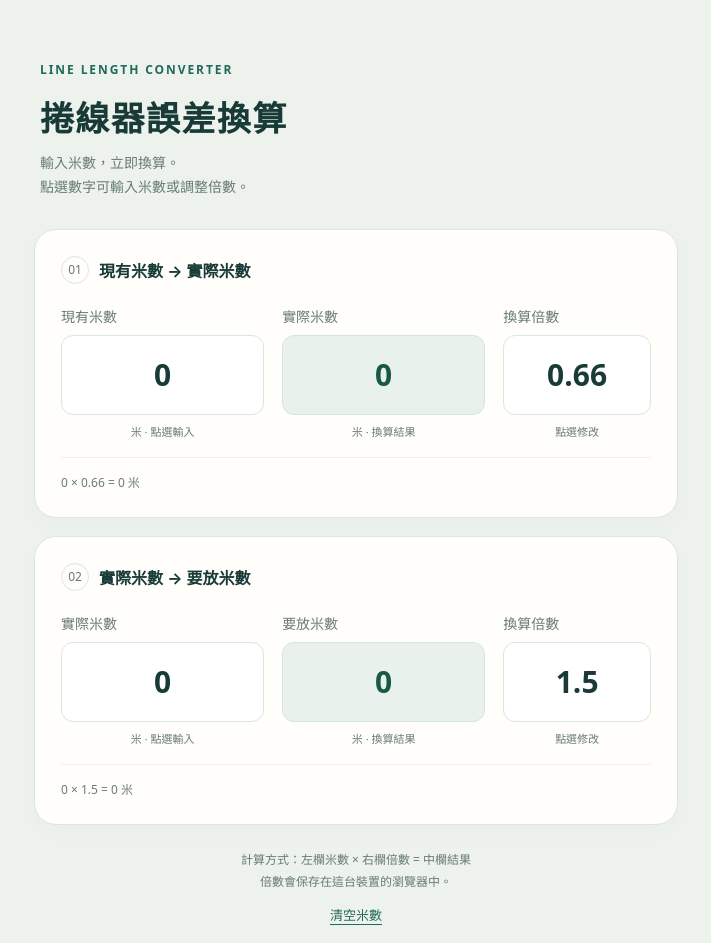
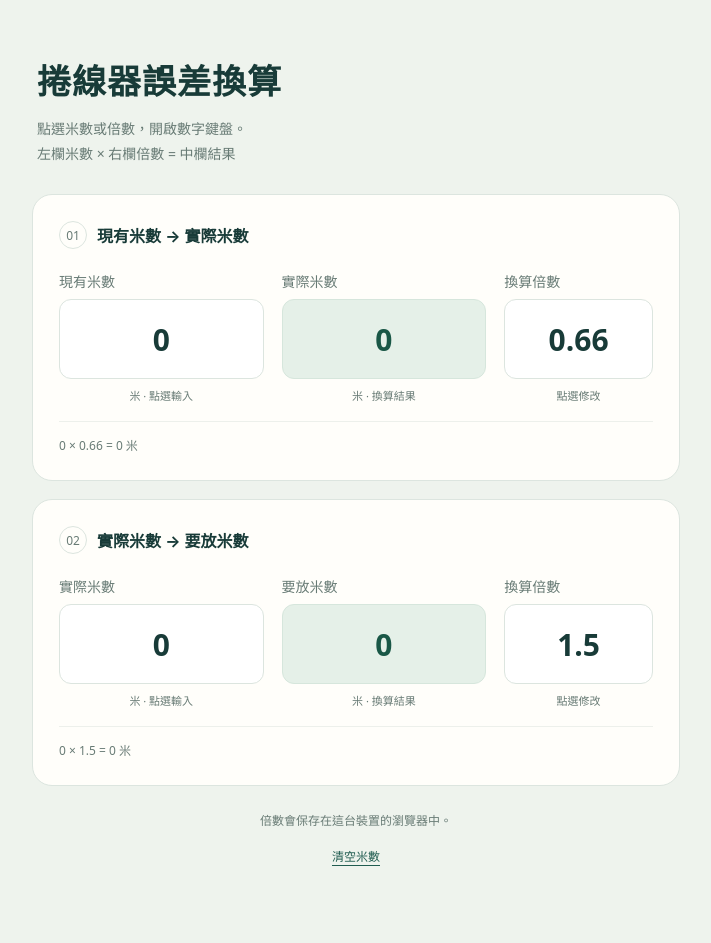
Before and after one commit to diggo92002/ReelCalibrate, a plain HTML site: page index.html in a window 1280 px wide. Shown: the whole page, without its empty margins (284-995 px from the left). After the commit the page ends 906 px from the top, so only its background shows below. Drawn offline with Linux system fonts and the light colour scheme.

Commit message:
Add files via upload

```diff
--- a/index.html
+++ b/index.html
@@ -3,43 +3,43 @@
 <head>
   <meta charset="utf-8">
   <meta name="viewport" content="width=device-width, initial-scale=1, viewport-fit=cover">
-  <meta name="theme-color" content="#183b38">
-  <meta name="description" content="捲線器米數誤差換算，輸入米數與倍數即可換算。">
+  <meta name="theme-color" content="#205c50">
+  <meta name="description" content="捲線器米數誤差換算工具，支援手機數字鍵盤與自訂倍數。">
+  <meta name="apple-mobile-web-app-capable" content="yes">
+  <meta name="apple-mobile-web-app-title" content="米數換算">
+  <link rel="manifest" href="./manifest.webmanifest">
+  <link rel="icon" type="image/png" sizes="192x192" href="./icon-192.png">
+  <link rel="apple-touch-icon" href="./icon-192.png">
   <title>捲線器誤差換算</title>
   <style>
-    :root{color-scheme:light;--ink:#183b38;--muted:#697b77;--line:#dce5df;--accent:#23695b;--paper:#fffefa}
-    *{box-sizing:border-box}body{margin:0;background:#edf2ed;color:var(--ink);font-family:system-ui,-apple-system,"Microsoft JhengHei",sans-serif;min-height:100dvh}
-    button,input{font:inherit}button{cursor:pointer;touch-action:manipulation;-webkit-tap-highlight-color:transparent}button:focus-visible{outline:3px solid #d3a33a;outline-offset:3px}
-    main{max-width:680px;margin:auto;padding:calc(34px + env(safe-area-inset-top)) 18px calc(28px + env(safe-area-inset-bottom))}
-    header{margin:0 6px 30px}.eyebrow{font-size:12px;font-weight:700;letter-spacing:.16em;color:var(--accent);margin:0 0 12px}h1{font-size:clamp(25px,6vw,34px);letter-spacing:.04em;margin:0 0 10px}header p{font-size:14px;margin:0;color:var(--muted);line-height:1.7}
-    .card{background:var(--paper);border:1px solid var(--line);border-radius:22px;padding:22px 16px;margin:0 0 18px;box-shadow:0 8px 24px #183b3805}.card-head{display:flex;align-items:center;gap:10px;margin-bottom:22px}.step{border:1px solid var(--line);border-radius:50%;width:28px;height:28px;display:grid;place-items:center;font-size:12px;color:var(--muted)}h2{font-size:16px;margin:0;font-weight:650}
-    .fields{display:grid;grid-template-columns:minmax(0,1.1fr) minmax(0,1.1fr) minmax(0,.8fr);gap:9px}.field{min-width:0}.label{display:block;font-size:12px;color:var(--muted);margin-bottom:9px;white-space:nowrap}.number{display:flex;align-items:center;justify-content:center;min-height:66px;width:100%;padding:9px 5px;border:1px solid var(--line);border-radius:12px;background:white;color:var(--ink);font-size:clamp(19px,5vw,27px);font-weight:650;overflow-wrap:anywhere;font-variant-numeric:tabular-nums}.editable:active{background:#edf2ed}.result{background:#e8f1eb;border-color:#d6e6dc;color:#195746}.unit{display:block;text-align:center;font-size:11px;color:var(--muted);margin-top:8px}.formula{font-size:12px;color:var(--muted);margin:18px 0 0;padding-top:15px;border-top:1px solid #edf0eb}
-    footer{font-size:12px;line-height:1.8;color:var(--muted);text-align:center;margin-top:24px}#storage-note{color:#925c22}.reset{border:0;background:transparent;color:var(--accent);padding:12px;font-size:13px;text-decoration:underline;text-underline-offset:4px}
-    dialog{width:min(360px,calc(100% - 28px));border:0;border-radius:24px;padding:22px;background:var(--paper);color:var(--ink);box-shadow:0 25px 80px #0003;max-height:calc(100dvh - 24px);overflow:auto}dialog::backdrop{background:#102d2866;backdrop-filter:blur(3px)}.dialog-head{display:flex;justify-content:space-between;align-items:center;margin-bottom:18px}.dialog-head h2{font-size:19px}.close{width:42px;height:42px;border:0;border-radius:50%;background:#eef2ec;font-size:24px;color:var(--ink)}#entry{width:100%;height:64px;border:1px solid var(--line);border-radius:12px;background:white;color:var(--ink);text-align:right;padding:12px;font-size:30px;font-variant-numeric:tabular-nums;outline:0}#entry:focus{border-color:var(--accent)}.error{color:#ac382d;font-size:12px;min-height:20px;margin:8px 0}.keypad{display:grid;grid-template-columns:repeat(3,1fr);gap:9px}.keypad button{min-height:52px;border:1px solid var(--line);border-radius:12px;background:#fff;font-size:22px;color:var(--ink)}.keypad button:active{background:#dfeae2}.keypad .utility{font-size:14px;background:#eef2ec}.keypad .confirm{grid-column:2 / 4;background:var(--accent);color:white;border-color:var(--accent);font-size:16px;font-weight:700}
-    @media(min-width:600px){main{padding-top:60px}.card{padding:26px}.fields{gap:18px}.label{font-size:14px}.number{min-height:80px;font-size:30px}}
-    @media(max-height:650px){dialog{padding:16px}.dialog-head{margin-bottom:8px}.keypad{gap:6px}.keypad button{min-height:43px}#entry{height:52px}}
+    :root{color-scheme:light;--ink:#183b38;--muted:#687b75;--line:#dce5df;--accent:#205c50}
+    *{box-sizing:border-box}body{margin:0;background:#eef3ed;color:var(--ink);font-family:system-ui,-apple-system,"Microsoft JhengHei",sans-serif;min-height:100dvh}button,input{font:inherit}button{cursor:pointer;touch-action:manipulation;-webkit-tap-highlight-color:transparent}button:focus-visible{outline:3px solid #d4a443;outline-offset:3px}
+    main{max-width:680px;margin:auto;padding:calc(32px + env(safe-area-inset-top)) 16px calc(24px + env(safe-area-inset-bottom))}header{padding:0 5px;margin-bottom:28px}h1{font-size:clamp(25px,6vw,34px);margin:0 0 12px;letter-spacing:.03em}header p{margin:0;color:var(--muted);font-size:14px;line-height:1.8}
+    .card{background:#fffefa;border:1px solid var(--line);border-radius:20px;padding:22px 14px;margin-bottom:18px}.heading{display:flex;align-items:center;gap:10px;margin-bottom:22px}.step{width:28px;height:28px;display:grid;place-items:center;border:1px solid var(--line);border-radius:50%;font-size:12px;color:var(--muted)}h2{font-size:16px;margin:0}.fields{display:grid;grid-template-columns:minmax(0,1.1fr) minmax(0,1.1fr) minmax(0,.8fr);gap:8px}.field{min-width:0}.label{display:block;font-size:12px;color:var(--muted);margin-bottom:8px}.number{display:flex;align-items:center;justify-content:center;min-height:68px;width:100%;padding:8px 4px;border:1px solid var(--line);border-radius:12px;background:white;color:var(--ink);font-size:clamp(18px,5vw,27px);font-weight:650;overflow-wrap:anywhere;font-variant-numeric:tabular-nums}.number:active{background:#eff5ef}.result{background:#e5f0e8;color:#195746;border-color:#d6e6dc}.unit{display:block;text-align:center;font-size:11px;color:var(--muted);margin-top:8px}.formula{font-size:12px;color:var(--muted);margin:18px 0 0;padding-top:14px;border-top:1px solid #edf0eb;overflow-wrap:anywhere}footer{font-size:12px;color:var(--muted);text-align:center;line-height:1.8;margin-top:24px}.reset{border:0;background:transparent;color:var(--accent);padding:14px;text-decoration:underline;text-underline-offset:4px}#storage-note{color:#925c22}
+    dialog{width:min(360px,calc(100% - 28px));max-height:calc(100dvh - 24px);overflow:auto;border:0;border-radius:22px;padding:20px;background:#fffefa;color:var(--ink);box-shadow:0 25px 80px #0003}dialog::backdrop{background:#102d2866}.dialog-head{display:flex;align-items:center;justify-content:space-between;margin-bottom:16px}.close{border:0;border-radius:50%;width:42px;height:42px;font-size:24px;background:#edf2ed;color:var(--ink)}#entry{width:100%;height:62px;padding:12px;border:1px solid var(--line);border-radius:12px;text-align:right;font-size:30px;background:white;color:var(--ink)}.error{color:#ad382e;min-height:20px;font-size:12px;margin:8px 0}.keypad{display:grid;grid-template-columns:repeat(3,1fr);gap:8px}.keypad button{min-height:52px;border:1px solid var(--line);border-radius:12px;background:white;color:var(--ink);font-size:22px}.keypad button:active{background:#dfeae2}.keypad .utility{font-size:14px;background:#eef2ec}.keypad .confirm{grid-column:2 / 4;background:var(--accent);color:white;font-size:16px;font-weight:700}
+    @media(min-width:600px){main{padding-top:55px}.card{padding:26px}.fields{gap:18px}.label{font-size:14px}.number{min-height:80px;font-size:30px}}@media(max-height:650px){dialog{padding:16px}.dialog-head{margin-bottom:8px}.keypad button{min-height:42px}.keypad{gap:6px}#entry{height:50px}}
   </style>
 </head>
 <body>
   <main>
-    <header><p class="eyebrow">LINE LENGTH CONVERTER</p><h1>捲線器誤差換算</h1><p>輸入米數，立即換算。<br>點選數字可輸入米數或調整倍數。</p></header>
-    <section class="card" aria-labelledby="first-title">
-      <div class="card-head"><span class="step">01</span><h2 id="first-title">現有米數 → 實際米數</h2></div>
+    <header><h1>捲線器誤差換算</h1><p>點選米數或倍數，開啟數字鍵盤。<br>左欄米數 × 右欄倍數 = 中欄結果</p></header>
+    <section class="card" aria-labelledby="title-0">
+      <div class="heading"><span class="step">01</span><h2 id="title-0">現有米數 → 實際米數</h2></div>
       <div class="fields">
         <div class="field"><span class="label">現有米數</span><button class="number editable" data-row="0" data-kind="value" aria-label="輸入現有米數">0</button><span class="unit">米 · 點選輸入</span></div>
         <div class="field"><span class="label">實際米數</span><output class="number result" id="result-0" aria-live="polite">0</output><span class="unit">米 · 換算結果</span></div>
         <div class="field"><span class="label">換算倍數</span><button class="number editable" data-row="0" data-kind="factor" aria-label="修改第一組倍數">0.66</button><span class="unit">點選修改</span></div>
       </div><p class="formula" id="formula-0">0 × 0.66 = 0 米</p>
     </section>
-    <section class="card" aria-labelledby="second-title">
-      <div class="card-head"><span class="step">02</span><h2 id="second-title">實際米數 → 要放米數</h2></div>
+    <section class="card" aria-labelledby="title-1">
+      <div class="heading"><span class="step">02</span><h2 id="title-1">實際米數 → 要放米數</h2></div>
       <div class="fields">
         <div class="field"><span class="label">實際米數</span><button class="number editable" data-row="1" data-kind="value" aria-label="輸入實際米數">0</button><span class="unit">米 · 點選輸入</span></div>
         <div class="field"><span class="label">要放米數</span><output class="number result" id="result-1" aria-live="polite">0</output><span class="unit">米 · 換算結果</span></div>
         <div class="field"><span class="label">換算倍數</span><button class="number editable" data-row="1" data-kind="factor" aria-label="修改第二組倍數">1.5</button><span class="unit">點選修改</span></div>
       </div><p class="formula" id="formula-1">0 × 1.5 = 0 米</p>
     </section>
-    <footer>計算方式：左欄米數 × 右欄倍數 = 中欄結果<br>倍數會保存在這台裝置的瀏覽器中。<div id="storage-note" role="status"></div><button class="reset" id="reset">清空米數</button></footer>
+    <footer>倍數會保存在這台裝置的瀏覽器中。<div id="storage-note" role="status"></div><button class="reset" id="reset">清空米數</button></footer>
   </main>
   <dialog id="number-dialog" aria-labelledby="dialog-title">
     <div class="dialog-head"><h2 id="dialog-title">輸入米數</h2><button class="close" id="cancel" aria-label="取消輸入">×</button></div>
@@ -55,7 +55,6 @@
   </dialog>
   <script>
     'use strict';
-    // Use integer decimal multiplication to avoid floating-point display errors.
     function normalize(value) {
       const [whole, fraction = ''] = value.split('.');
       const integer = whole.replace(/^0+(?=\d)/, '') || '0';
@@ -95,12 +94,8 @@
     document.querySelectorAll('.editable').forEach(button => button.addEventListener('click', () => {
       active = {row:Number(button.dataset.row), kind:button.dataset.kind};
       document.getElementById('dialog-title').textContent = button.getAttribute('aria-label');
-      entry.value = rows[active.row][active.kind];
-      replace = true;
-      error.textContent = '';
-      dialog.showModal();
-      entry.focus();
-      entry.select();
+      entry.value = rows[active.row][active.kind]; replace = true; error.textContent = '';
+      dialog.showModal(); entry.focus(); entry.select();
     }));
     function press(key) {
       error.textContent = '';
@@ -109,11 +104,9 @@
         rows[active.row][active.kind] = normalize(entry.value);
         if (active.kind === 'factor') {
           try { localStorage.setItem(storageKey, JSON.stringify(rows.map(row => row.factor))); storageNote.textContent = ''; }
-          catch { storageNote.textContent = '倍數已更新，但瀏覽器無法儲存，下次開啟將使用預設值。'; }
+          catch { storageNote.textContent = '倍數已更新，但無法儲存，下次開啟可能使用預設值。'; }
         }
-        render();
-        dialog.close();
-        return;
+        render(); dialog.close(); return;
       }
       if (key === 'clear') { entry.value = ''; replace = false; return; }
       if (key === 'back') { entry.value = replace ? '' : entry.value.slice(0, -1); replace = false; return; }
@@ -122,8 +115,7 @@
       if (key === '.' && next.includes('.')) return;
       if (key === '.' && !next) next = '0';
       if (next.length >= 24) { error.textContent = '最多可輸入 24 個字元。'; return; }
-      entry.value = next + key;
-      replace = false;
+      entry.value = next + key; replace = false;
     }
     document.querySelectorAll('[data-key]').forEach(button => button.addEventListener('click', () => press(button.dataset.key)));
     document.getElementById('cancel').addEventListener('click', () => dialog.close());
@@ -134,6 +126,9 @@
     });
     document.getElementById('reset').addEventListener('click', () => { rows.forEach(row => row.value = '0'); render(); });
     render();
+    if ('serviceWorker' in navigator && (location.protocol === 'https:' || location.hostname === 'localhost')) {
+      window.addEventListener('load', () => navigator.serviceWorker.register('./sw.js').catch(() => {}));
+    }
   </script>
 </body>
 </html>
```
Also changed, not shown: sw.js (added, +38 -0 lines), manifest.webmanifest (added), 2 other files.
